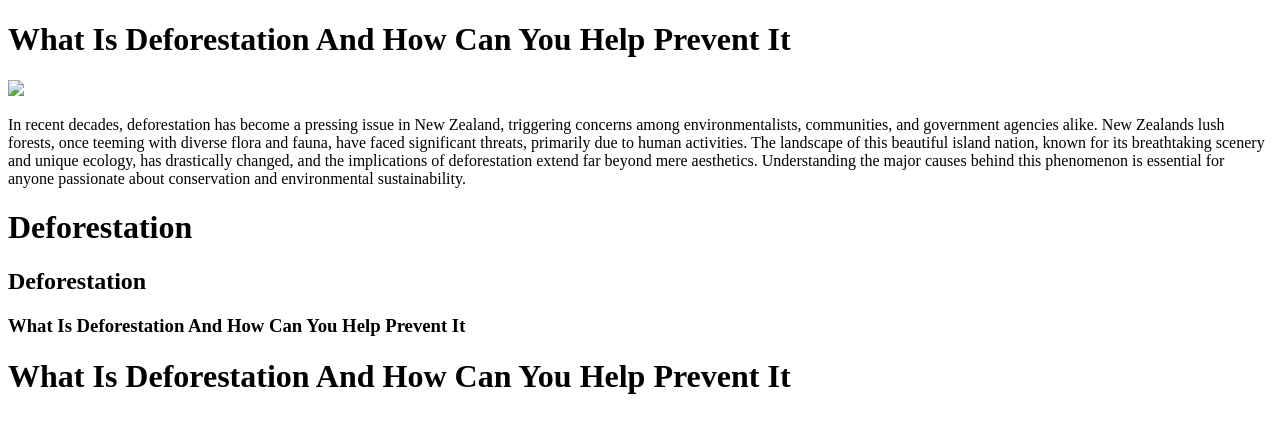
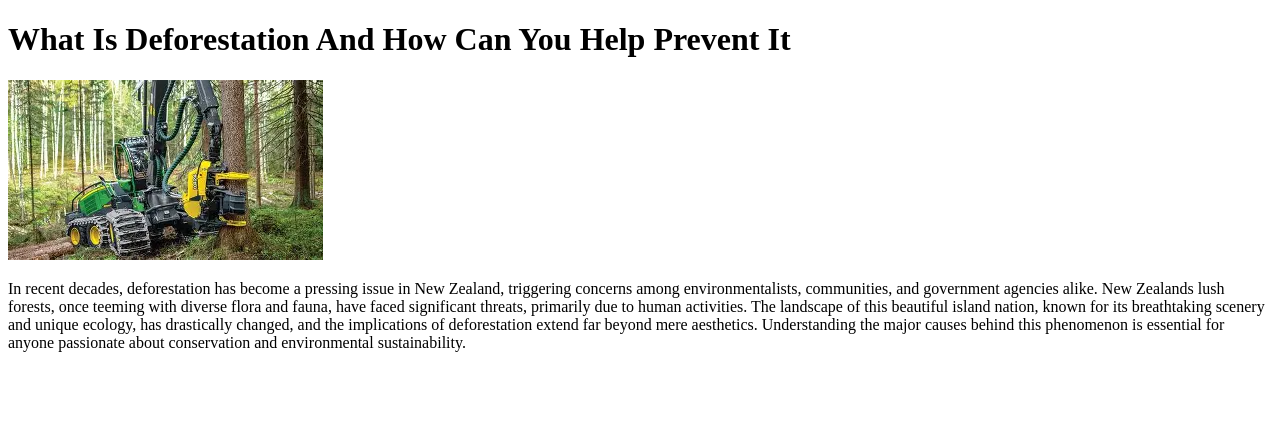
Before and after one commit to Hunter2010Battle/92005Website, a plain HTML site: page home_page.html in a window 1280 px wide. Drawn offline with Linux system fonts and the light colour scheme.

Commit message:
added an incorrect photo

```diff
--- a/home_page.html
+++ b/home_page.html
@@ -5,14 +5,9 @@
 </head>
 <body>
 <h1>What Is Deforestation And How Can You Help Prevent It</h1>
-<img src="Screenshot_26-5-2026_13243_looka.com">
+<img src="OIP.webp">
 <p>In recent decades, deforestation has become a pressing issue in New Zealand, triggering concerns among environmentalists, communities, and government agencies alike. New Zealands lush forests, once teeming with diverse flora and fauna, have faced significant threats, primarily due to human activities. The landscape of this beautiful island nation, known for its breathtaking scenery and unique ecology, has drastically changed, and the implications of deforestation extend far beyond mere aesthetics. Understanding the major causes behind this phenomenon is essential for anyone passionate about conservation and environmental sustainability.</p>
-<h1> Deforestation</h1>
-<h2> Deforestation</h2>
 
 
-<h3>What Is Deforestation And How Can You Help Prevent It</h3>
-
-<h1>What Is Deforestation And How Can You Help Prevent It</h1>
 </body>
 </html>
```
